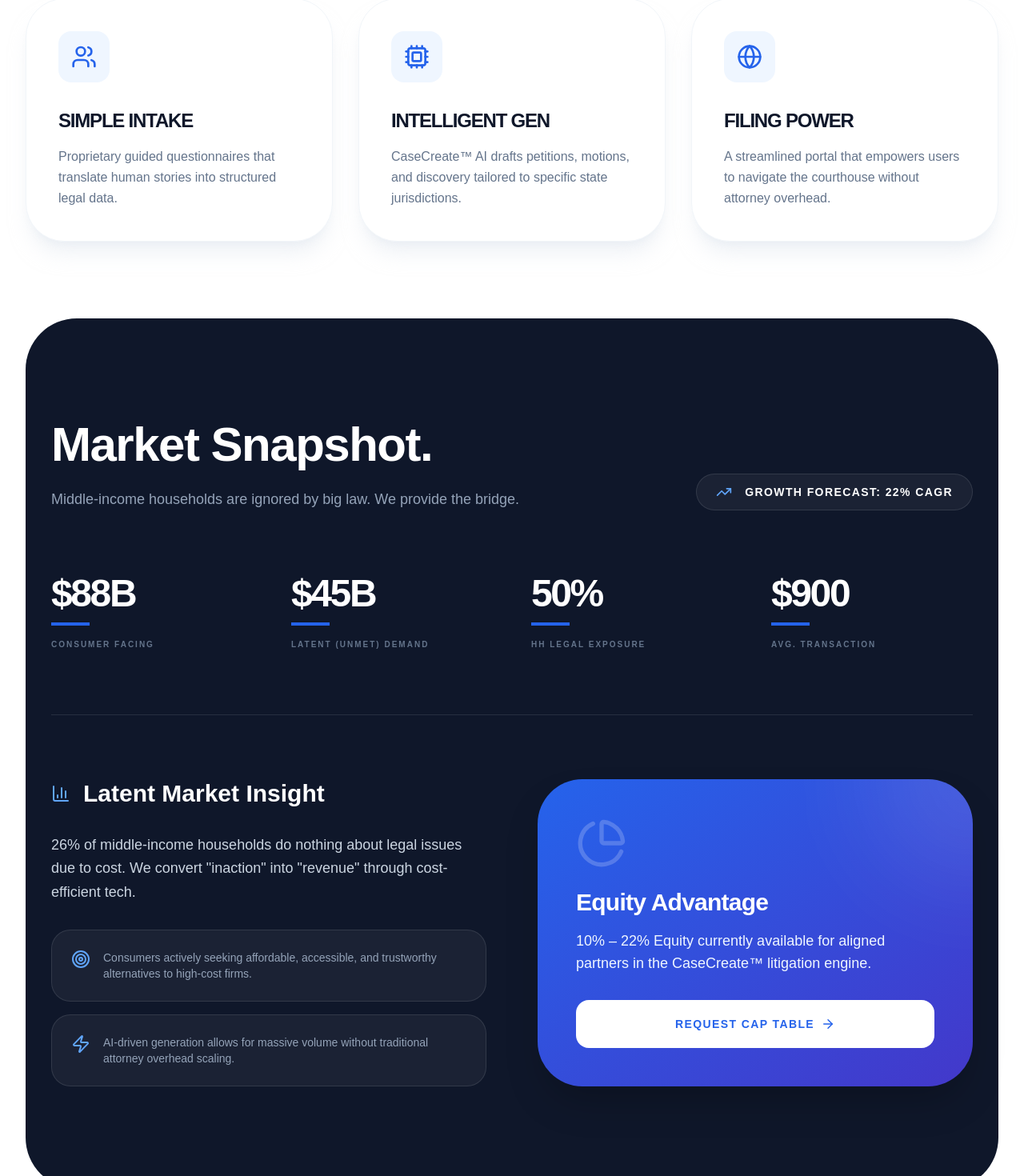
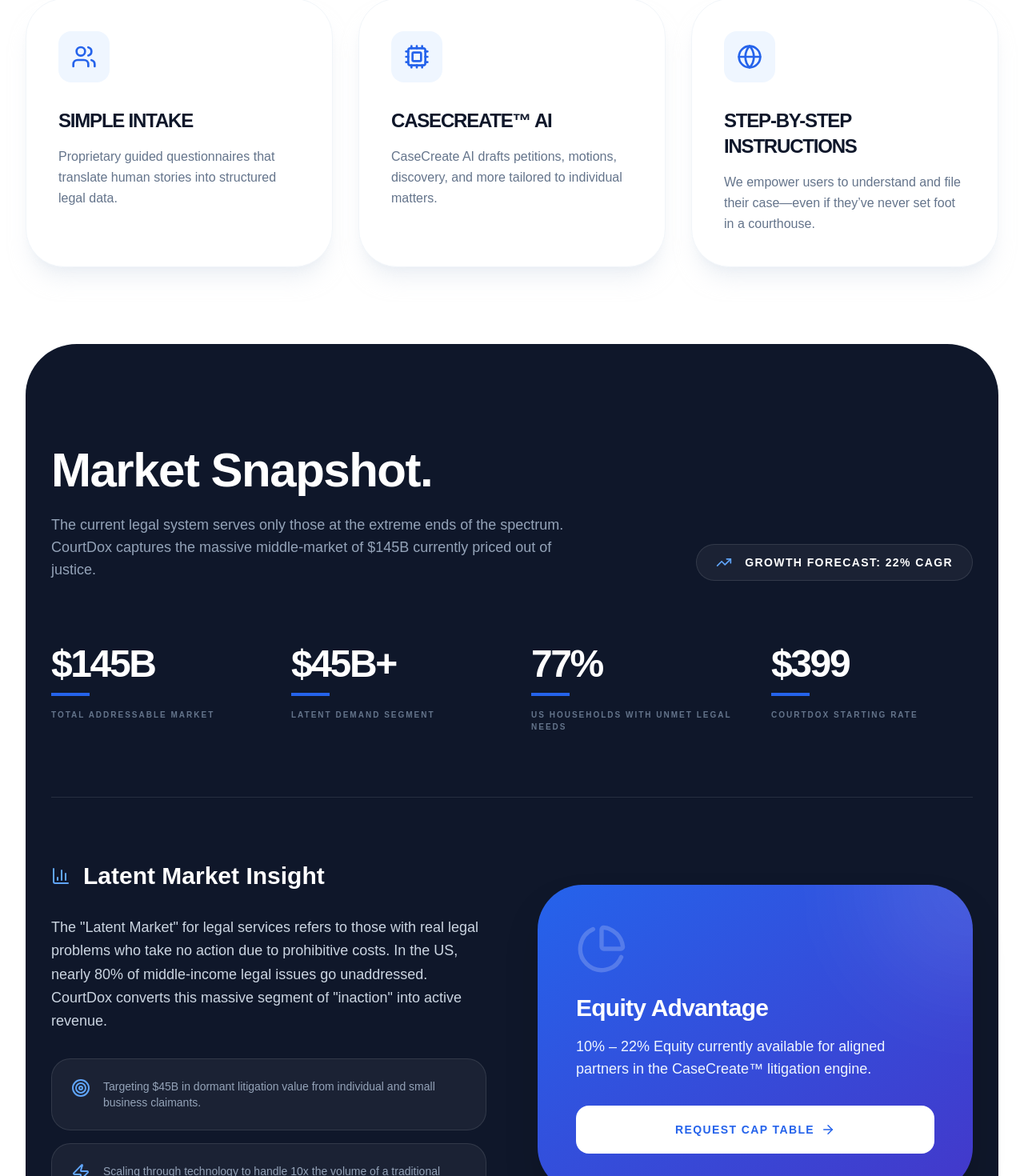
Before and after one commit to Ibeneme/courtdox, a React (Vite) app: page /investors in a window 1280 px wide. Shown: the part 960-2430 px from the top of the page at 80% size. Built offline with nearby package versions, Linux system fonts and the light colour scheme; a web font is replaced by a local one.

Commit message:
first commit

```diff
--- a/src/components/about-us/aboutus.tsx
+++ b/src/components/about-us/aboutus.tsx
@@ -27,7 +27,8 @@
   const values = [
     {
       title: "Lawyer-Led Design",
-      desc: "Built by practicing attorneys who understand the nuance of the bench.",
+      // UPDATED COPY BELOW
+      desc: "Built by practicing attorneys who understand the nuances of getting to trial.",
       icon: <Scale className="w-6 h-6" />,
     },
     {
@@ -106,7 +107,6 @@
                   className="w-full h-auto grayscale hover:grayscale-0 transition-all duration-1000"
                 />
               </div>
-              {/* Abstract decorative element */}
               <div className="absolute -bottom-10 -left-10 w-40 h-40 bg-blue-600 rounded-full blur-[80px] opacity-20 -z-0" />
             </motion.div>
           </div>
@@ -132,6 +132,7 @@
                 <div className="h-2 w-24 bg-slate-950 rounded-full" />
               </div>
 
+              {/* UPDATED COPY BELOW */}
               <p className="text-2xl text-slate-600 leading-relaxed font-bold">
                 Access to justice shouldn't be a luxury. CourtDox is
                 democratizing the courtroom by making professional litigation
@@ -143,7 +144,7 @@
                 {[
                   "Human Review Safeguards",
                   "Professional Case Formatting",
-                  "Built-in Case Discovery",
+                  "Customized Discovery", // UPDATED COPY
                   "Clear, Step-by-Step Instructions",
                 ].map((item) => (
                   <div key={item} className="flex items-center gap-4 group">
@@ -170,7 +171,7 @@
                     {val.icon}
                   </div>
                   <div>
-                    <h4 className="font-black text-lg mb-2  tracking-tight tracking-tighter ">
+                    <h4 className="font-black text-lg mb-2  tracking-tight ">
                       {val.title}
                     </h4>
                     <p className="text-sm text-slate-500 font-bold leading-relaxed">
@@ -184,7 +185,6 @@
         </div>
       </section>
 
-
       {/* --- SECTION 4: FOOTER NOTE --- */}
       <div className="py-12 border-t border-slate-100 text-center">
         <p className="text-[10px] font-black uppercase tracking-[0.5em] text-slate-400 ">
--- a/src/components/about-us/whoweare.tsx
+++ b/src/components/about-us/whoweare.tsx
@@ -14,7 +14,7 @@
 
 const WhoWeAreContact: React.FC = () => {
   const [isSubmitted, setIsSubmitted] = useState(false);
-  const { goToBooking } = useAppNavigation(); // Navigation Hook
+  const { goToBooking } = useAppNavigation();
 
   const containerVariants: Variants = {
     hidden: { opacity: 0 },
@@ -32,7 +32,6 @@
   const handleSubmit = (e: React.FormEvent) => {
     e.preventDefault();
     setIsSubmitted(true);
-    // Add your form submission logic here
   };
 
   return (
@@ -72,15 +71,14 @@
                 control of their lawsuits—whether filing a claim or defending
                 one.
               </p>
+              {/* UPDATED COPY BELOW */}
               <p>
                 At the heart of our platform is{" "}
                 <span className="text-blue-600 font-bold">CaseCreate</span>, a
-                proprietary set of AI algorithms designed by experienced
-                attorneys to draft precise, court-ready legal documents tailored
-                to your situation.
+                world’s first solution for efficiently drafting and automating
+                pleadings and documents for various stages of litigation.
               </p>
 
-              {/* --- Call to Action Button Integrated --- */}
               <motion.div variants={itemVariants} className="pt-4">
                 <button
                   onClick={goToBooking}
@@ -103,8 +101,9 @@
                   <CheckCircle size={16} />
                 </div>
               </div>
+              {/* REMOVED CLIENT COUNT TEXT */}
               <p className="text-sm font-bold text-gray-900 italic">
-                Trusted by 500+ clients across the justice system.
+                Empowering your legal journey with precision.
               </p>
             </motion.div>
           </motion.div>
--- a/src/components/hero/Hero.tsx
+++ b/src/components/hero/Hero.tsx
@@ -63,7 +63,7 @@
           <div className="inline-flex items-center gap-3 bg-blue-500/5 backdrop-blur-xl border border-blue-500/20 px-5 py-2 rounded-full shadow-2xl">
             <Activity size={14} className="text-blue-400 animate-pulse" />
             <span className="text-[10px] font-black uppercase tracking-[0.4em] text-blue-100">
-              Next-Gen Litigation Support
+              Next-Gen Litigation
             </span>
           </div>
         </motion.div>
@@ -83,7 +83,6 @@
 
         {/* Matched Description */}
 
-
         {/* CTA Section */}
         <motion.div
           variants={itemVariants}
@@ -94,7 +93,7 @@
             className="group relative bg-blue-600 text-white px-12 py-6 rounded-2xl font-black uppercase tracking-widest overflow-hidden transition-all hover:bg-blue-500 active:scale-95 shadow-[0_20px_50px_rgba(37,99,235,0.3)]"
           >
             <span className="relative z-10 flex items-center gap-3">
-              Book a Demo{" "}
+              Send Us a Message
               <ChevronRight
                 size={20}
                 className="group-hover:translate-x-1 transition-transform"
@@ -120,8 +119,6 @@
       {/* Decorative Blur Glows */}
       <div className="absolute top-1/4 -left-20 w-96 h-96 bg-blue-600/10 rounded-full blur-[120px] pointer-events-none" />
       <div className="absolute bottom-1/4 -right-20 w-96 h-96 bg-indigo-600/10 rounded-full blur-[120px] pointer-events-none" />
-
-
     </section>
   );
 };
--- a/src/components/howitworks/HowItWorks.tsx
+++ b/src/components/howitworks/HowItWorks.tsx
@@ -92,9 +92,10 @@
             <h2 className="text-6xl lg:text-[5.5rem] font-black leading-[0.9] tracking-tighter mb-8 ">
               How It <span className="text-blue-600">Works.</span>
             </h2>
+            {/* UPDATED COPY BELOW */}
             <p className="text-xl text-slate-500 font-bold leading-relaxed">
               Transforming your dispute into professional, court-ready
-              litigation in four strategic steps.
+              litigation documents in four strategic steps.
             </p>
           </motion.div>
           <motion.div
--- a/src/components/navbar/NavBar.tsx
+++ b/src/components/navbar/NavBar.tsx
@@ -63,7 +63,7 @@
                 <img
                   src={courtdox}
                   alt="Courtdox"
-                  className="h-10 lg:h-12 w-auto transition-all duration-500 group-hover:brightness-110"
+                  className="h-16 lg:h-20 w-auto transition-all duration-500 group-hover:brightness-110"
                 />
               </Link>
             </div>
--- a/src/components/services/Services.tsx
+++ b/src/components/services/Services.tsx
@@ -8,7 +8,7 @@
   const services = [
     {
       title: "Basic Document Preparation",
-      price: "$299",
+      price: "$399",
       description:
         "CourtDox will provide you with Demand Letter, Petition, Answer, Cease & Desist, Discovery (Out), Jury Instructions, Findings of Fact and Conclusions of Law for your lawsuit along with instructions on how to use them.",
       icon: <Scale className="w-8 h-8" />,
--- a/src/pages/InvestorsPage.tsx
+++ b/src/pages/InvestorsPage.tsx
@@ -23,15 +23,15 @@
   const fadeIn: Variants = {
     hidden: {
       opacity: 0,
-      y: 30
+      y: 30,
     },
     visible: {
       opacity: 1,
       y: 0,
       transition: {
         duration: 0.8,
-        ease: "easeOut" // TS now knows this is a valid Transition ease
-      }
+        ease: "easeOut",
+      },
     },
   };
 
@@ -45,11 +45,9 @@
 
   return (
     <div className="bg-white text-slate-900 selection:bg-blue-100">
-      {/* --- HERO: THE VISION --- */}
+      {/* --- HERO --- */}
       <section className="relative pt-32 pb-40 bg-[#0B1120] text-white overflow-hidden">
-        {/* Animated Background Gradients */}
         <div className="absolute top-0 right-0 w-[600px] h-[600px] bg-blue-600/20 rounded-full blur-[120px] -mr-48 -mt-48 animate-pulse" />
-        <div className="absolute bottom-0 left-0 w-[400px] h-[400px] bg-indigo-600/10 rounded-full blur-[100px] -ml-24 -mb-24" />
 
         <div className="max-w-7xl mx-auto px-6 lg:px-8 relative z-10">
           <motion.div
@@ -75,9 +73,10 @@
               </span>
             </h1>
 
+            {/* REMOVED "high-margin" */}
             <p className="text-xl md:text-2xl text-slate-400 leading-relaxed mb-12 max-w-2xl font-medium">
-              CourtDox is a high-margin LegalTech platform enabling individuals
-              and attorneys to effectively pursue legal claims at a fraction of
+              CourtDox is a LegalTech platform enabling individuals and
+              attorneys to effectively pursue legal claims at a fraction of
               traditional costs.
             </p>
 
@@ -103,7 +102,7 @@
         </div>
       </section>
 
-      {/* --- SECTION 2: THE ECOSYSTEM (Lighter Interface) --- */}
+      {/* --- SECTION 2: THE ECOSYSTEM --- */}
       <section className="py-24 -mt-20 relative z-20">
         <div className="max-w-7xl mx-auto px-6 lg:px-8">
           <motion.div
@@ -121,13 +120,13 @@
               },
               {
                 icon: <Cpu size={32} />,
-                title: "Intelligent Gen",
-                desc: "CaseCreate™ AI drafts petitions, motions, and discovery tailored to specific state jurisdictions.",
+                title: "CaseCreate™ AI", // UPDATED
+                desc: "CaseCreate AI drafts petitions, motions, discovery, and more tailored to individual matters.",
               },
               {
                 icon: <Globe size={32} />,
-                title: "Filing Power",
-                desc: "A streamlined portal that empowers users to navigate the courthouse without attorney overhead.",
+                title: "Step-by-Step Instructions", // UPDATED
+                desc: "We empower users to understand and file their case—even if they’ve never set foot in a courthouse.",
               },
             ].map((card, i) => (
               <motion.div
@@ -150,7 +149,7 @@
         </div>
       </section>
 
-      {/* --- SECTION 3: MARKET ANALYSIS (High Impact Slate) --- */}
+      {/* --- SECTION 3: MARKET ANALYSIS (EXPANDED DATA) --- */}
       <section className="py-32 bg-slate-900 text-white rounded-[4rem] mx-4 lg:mx-8">
         <div className="max-w-7xl mx-auto px-6 lg:px-8">
           <div className="flex flex-col lg:flex-row justify-between items-end mb-20 gap-8">
@@ -159,8 +158,9 @@
                 Market Snapshot.
               </h2>
               <p className="text-slate-400 text-lg font-medium">
-                Middle-income households are ignored by big law. We provide the
-                bridge.
+                The current legal system serves only those at the extreme ends
+                of the spectrum. CourtDox captures the massive middle-market of
+                $145B currently priced out of justice.
               </p>
             </div>
             <div className="flex items-center gap-4 bg-white/5 border border-white/10 px-6 py-3 rounded-full">
@@ -173,10 +173,10 @@
 
           <div className="grid grid-cols-1 md:grid-cols-2 lg:grid-cols-4 gap-12 border-b border-white/10 pb-20">
             {[
-              { val: "$88B", label: "Consumer Facing" },
-              { val: "$45B", label: "Latent (Unmet) Demand" },
-              { val: "50%", label: "HH Legal Exposure" },
-              { val: "$900", label: "Avg. Transaction" },
+              { val: "$145B", label: "Total Addressable Market" }, // UPDATED
+              { val: "$45B+", label: "Latent Demand Segment" }, // UPDATED
+              { val: "77%", label: "US Households with Unmet Legal Needs" }, // UPDATED
+              { val: "$399", label: "CourtDox Starting Rate" }, // UPDATED
             ].map((stat, i) => (
               <div key={i} className="group">
                 <p className="text-5xl font-black mb-3 group-hover:text-blue-400 transition-colors tracking-tighter">
@@ -196,23 +196,25 @@
                 <BarChart3 className="text-blue-400" /> Latent Market Insight
               </h4>
               <p className="text-slate-300 text-lg font-medium leading-relaxed">
-                26% of middle-income households do nothing about legal issues
-                due to cost. We convert "inaction" into "revenue" through
-                cost-efficient tech.
+                The "Latent Market" for legal services refers to those with real
+                legal problems who take no action due to prohibitive costs. In
+                the US, nearly 80% of middle-income legal issues go unaddressed.
+                CourtDox converts this massive segment of "inaction" into active
+                revenue.
               </p>
               <div className="flex flex-col gap-4">
                 <div className="flex items-start gap-4 p-6 bg-white/5 rounded-3xl border border-white/10">
                   <Target className="text-blue-400 shrink-0" size={24} />
                   <p className="text-sm font-medium text-slate-400">
-                    Consumers actively seeking affordable, accessible, and
-                    trustworthy alternatives to high-cost firms.
+                    Targeting $45B in dormant litigation value from individual
+                    and small business claimants.
                   </p>
                 </div>
                 <div className="flex items-start gap-4 p-6 bg-white/5 rounded-3xl border border-white/10">
                   <Zap className="text-blue-400 shrink-0" size={24} />
                   <p className="text-sm font-medium text-slate-400">
-                    AI-driven generation allows for massive volume without
-                    traditional attorney overhead scaling.
+                    Scaling through technology to handle 10x the volume of a
+                    traditional boutique law firm.
                   </p>
                 </div>
               </div>
@@ -240,7 +242,7 @@
         </div>
       </section>
 
-      {/* --- SECTION 4: PARTNERSHIP STRATEGY (Clean, Editorial) --- */}
+      {/* --- SECTION 4: PARTNERSHIP STRATEGY --- */}
       <section className="py-32">
         <div className="max-w-7xl mx-auto px-6 lg:px-8">
           <div className="flex flex-col lg:flex-row gap-24 items-start">
@@ -256,13 +258,12 @@
               </h2>
               <div className="space-y-8 text-slate-600 text-lg font-medium leading-relaxed">
                 <p>
-                  We are not looking to engage in multiple rounds of investment
-                  with dilution of equity at each stage. We seek a partner who
-                  understands the{" "}
+                  We seek partners who understand the{" "}
                   <span className="text-blue-600 font-black ">
                     Sustainable Scale
                   </span>{" "}
-                  model.
+                  model. We are not looking for hyper-dilution; we are looking
+                  for alignment.
                 </p>
                 <div className="p-8 bg-slate-50 rounded-[2.5rem] border-l-8 border-blue-600">
                   <p className=" text-slate-900">
@@ -272,8 +273,8 @@
                 </div>
                 <p>
                   Capital commitment should be accessible on an as-needed and
-                  investor-approved basis, specifically to support expansion,
-                  aggressive marketing, and key channel partnerships.
+                  investor-approved basis, specifically to support expansion and
+                  key channel partnerships.
                 </p>
               </div>
             </div>
@@ -318,7 +319,7 @@
         </div>
       </section>
 
-      {/* --- FINAL CALL TO ACTION --- */}
+      {/* --- FINAL CALL TO ACTION (CENTERED) --- */}
       <section className="py-24 bg-blue-600 text-white relative overflow-hidden">
         <div className="max-w-4xl mx-auto px-6 lg:px-8 text-center relative z-10">
           <h2 className="text-4xl lg:text-6xl font-black mb-8  tracking-tighter">
@@ -328,7 +329,8 @@
             Join us in building a profitable, high-impact platform serving
             nationwide.
           </p>
-          <div className="flex flex-col sm:flex-row gap-4 justify-center">
+          {/* CENTERED SINGLE BUTTON */}
+          <div className="flex justify-center">
             <button
               onClick={() =>
                 (window.location.href = "mailto:investors@courtdox.com")
@@ -337,18 +339,11 @@
             >
               Contact Investor Relations
             </button>
-            <button
-              onClick={goToBooking}
-              className="bg-white text-blue-600 px-12 py-6 rounded-2xl font-black uppercase tracking-widest text-sm hover:bg-blue-50 transition-all shadow-xl"
-            >
-              Schedule Briefing
-            </button>
           </div>
           <p className="mt-12 text-blue-300 font-black text-xs uppercase tracking-[0.3em]">
             Based in Texas • Serving Nationwide
           </p>
         </div>
-        {/* Decorative circle */}
         <div className="absolute top-1/2 left-1/2 -translate-x-1/2 -translate-y-1/2 w-[800px] h-[800px] border border-white/10 rounded-full pointer-events-none" />
       </section>
     </div>
```
Also changed, not shown: src/pages/HowItWorksPage.tsx (+12 -17 lines), src/pages/ServicesPage.tsx (+7 -6 lines).
